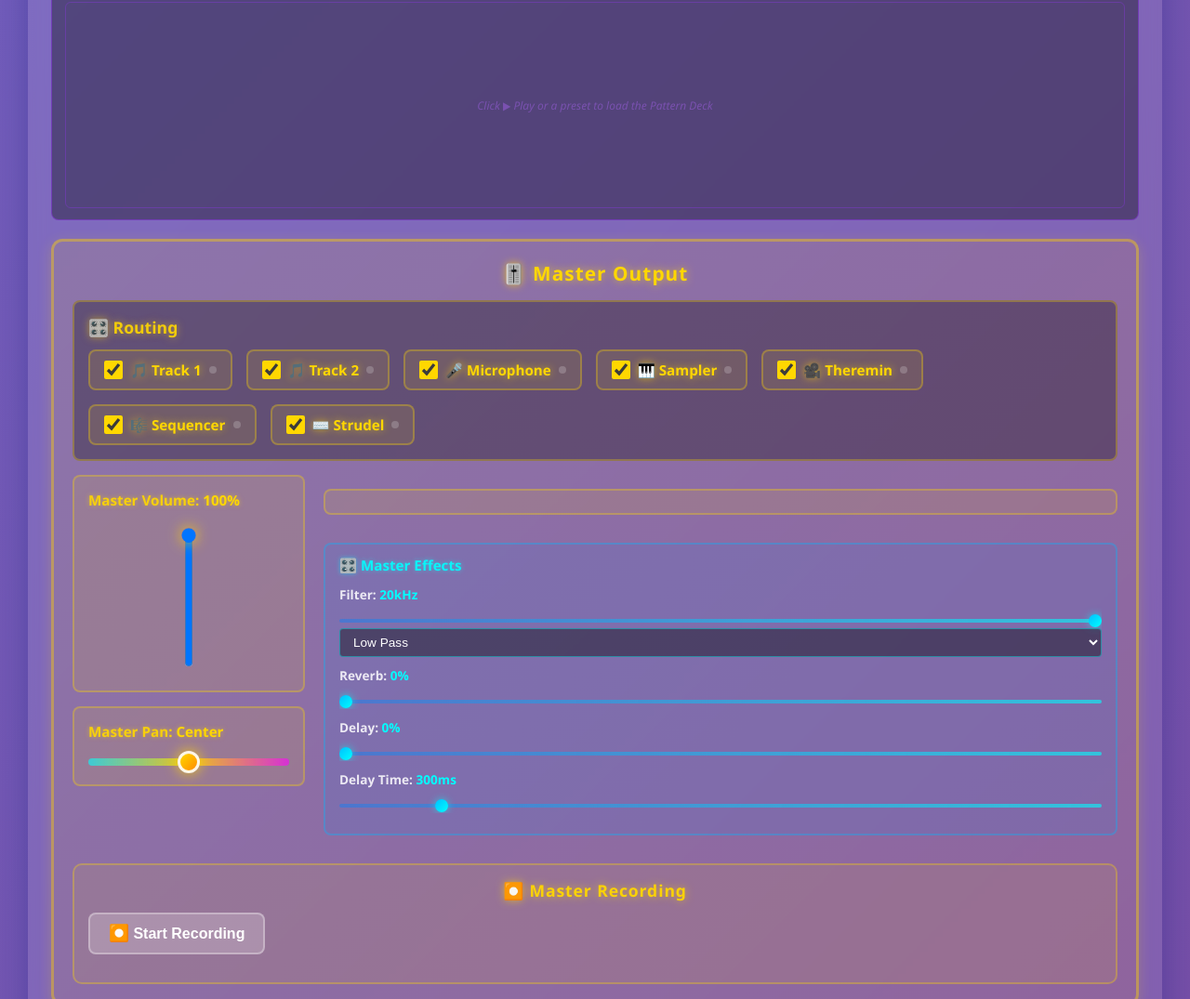
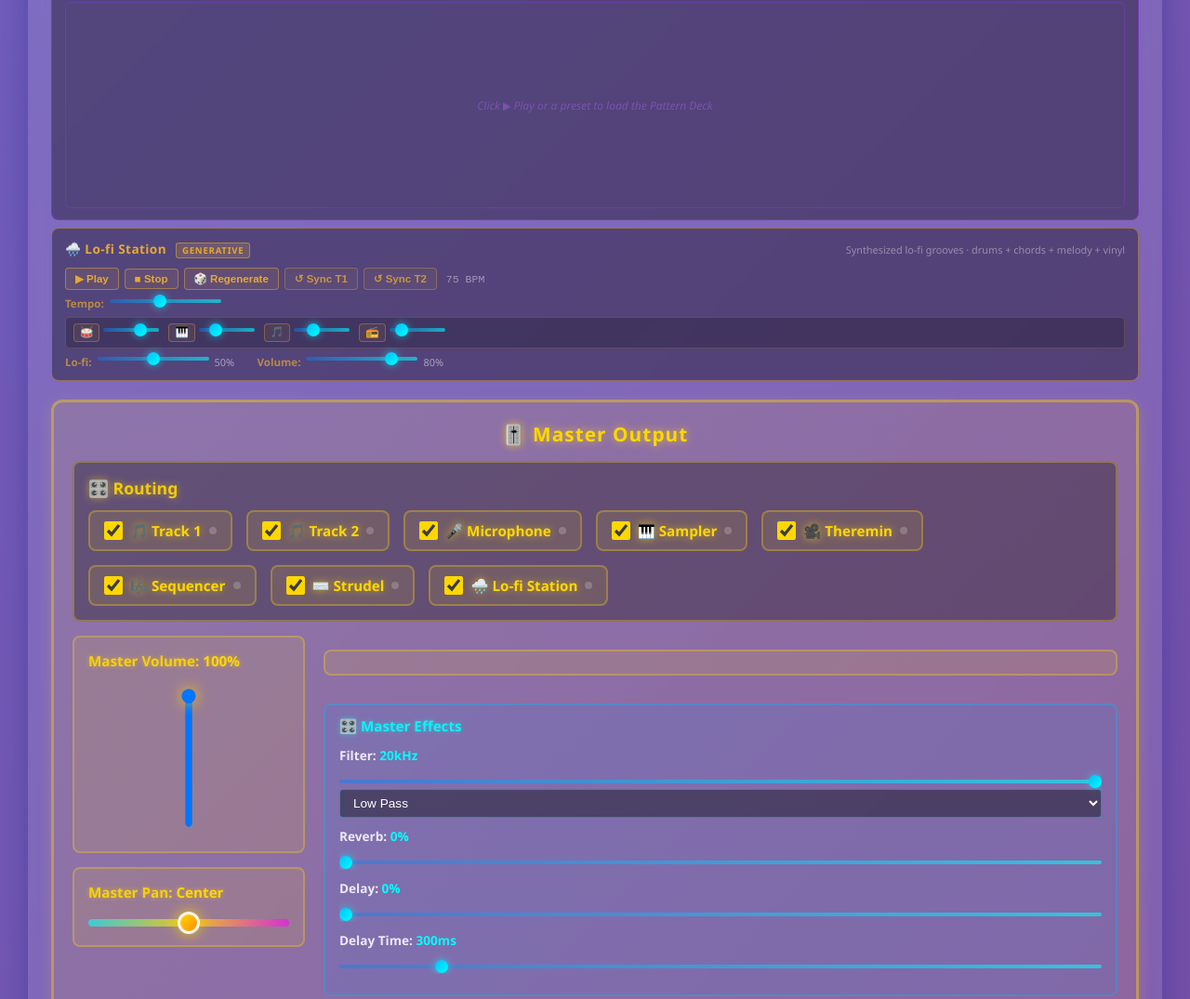
Before and after one commit to liorshahverdi/browser_jockey, a plain HTML site: page index.html in a window 1280 px wide. Shown: the part 5901-6976 px from the top of the page at 93% size. Drawn offline with nearby package versions, Linux system fonts and the light colour scheme.

Commit message:
sync root index.html with Flask template (oscilloscope fullscreen, Lo-fi Station)
Co-Authored-By: Claude Opus 4.6 <noreply@anthropic.com>

```diff
--- a/index.html
+++ b/index.html
@@ -1179,6 +1179,65 @@
             </div>
         </div>
 
+            <!-- Lo-fi Station — F-022 -->
+            <div class="lofi-station-section">
+                <div class="lofi-station-header">
+                    <span>🌧️ Lo-fi Station <span class="lofi-station-badge">GENERATIVE</span></span>
+                    <span class="lofi-station-help-text">Synthesized lo-fi grooves · drums + chords + melody + vinyl</span>
+                </div>
+
+                <div class="lofi-station-controls">
+                    <div class="lofi-station-row">
+                        <button id="lofiPlay" class="control-btn lofi-btn">▶ Play</button>
+                        <button id="lofiStop" class="control-btn lofi-btn">■ Stop</button>
+                        <button id="lofiRegenerate" class="control-btn lofi-btn">🎲 Regenerate</button>
+                        <button id="lofiSyncT1" class="control-btn lofi-sync-btn">↺ Sync T1</button>
+                        <button id="lofiSyncT2" class="control-btn lofi-sync-btn">↺ Sync T2</button>
+                        <span class="lofi-tempo-display"><span id="lofiBpmDisplay">75</span> BPM</span>
+                    </div>
+
+                    <div class="lofi-station-row">
+                        <label class="lofi-slider-label">Tempo:</label>
+                        <input type="range" id="lofiBpmSlider" min="55" max="100" value="75"
+                               class="effect-slider lofi-slider">
+                    </div>
+
+                    <div class="lofi-station-row lofi-layers-row">
+                        <div class="lofi-layer">
+                            <button id="lofiMuteDrums" class="control-btn lofi-mute-btn" title="Mute Drums">🥁</button>
+                            <input type="range" id="lofiVolDrums" min="0" max="100" value="70"
+                                   class="effect-slider lofi-layer-slider" data-layer="drums">
+                        </div>
+                        <div class="lofi-layer">
+                            <button id="lofiMuteChords" class="control-btn lofi-mute-btn" title="Mute Chords">🎹</button>
+                            <input type="range" id="lofiVolChords" min="0" max="100" value="25"
+                                   class="effect-slider lofi-layer-slider" data-layer="chords">
+                        </div>
+                        <div class="lofi-layer">
+                            <button id="lofiMuteMelody" class="control-btn lofi-mute-btn" title="Mute Melody">🎵</button>
+                            <input type="range" id="lofiVolMelody" min="0" max="100" value="30"
+                                   class="effect-slider lofi-layer-slider" data-layer="melody">
+                        </div>
+                        <div class="lofi-layer">
+                            <button id="lofiMuteAmbient" class="control-btn lofi-mute-btn" title="Mute Ambient">📻</button>
+                            <input type="range" id="lofiVolAmbient" min="0" max="100" value="15"
+                                   class="effect-slider lofi-layer-slider" data-layer="ambient">
+                        </div>
+                    </div>
+
+                    <div class="lofi-station-row">
+                        <label class="lofi-slider-label">Lo-fi:</label>
+                        <input type="range" id="lofiAmountSlider" min="0" max="100" value="50"
+                               class="effect-slider lofi-slider">
+                        <span id="lofiAmountDisplay" class="lofi-value-display">50%</span>
+                        <label class="lofi-slider-label" style="margin-left:10px;">Volume:</label>
+                        <input type="range" id="lofiVolumeSlider" min="0" max="100" value="80"
+                               class="effect-slider lofi-slider">
+                        <span id="lofiVolumeDisplay" class="lofi-value-display">80%</span>
+                    </div>
+                </div>
+            </div>
+
         <!-- Master Channel Effects -->
         <div class="master-effects-section">
             <div class="master-effects-header">
@@ -1224,6 +1283,11 @@
                             <span>⌨️ Strudel</span>
                             <span class="activity-indicator" id="activityPatternDeck"></span>
                         </label>
+                        <label class="routing-toggle">
+                            <input type="checkbox" id="routeLofiStation" checked>
+                            <span>🌧️ Lo-fi Station</span>
+                            <span class="activity-indicator" id="activityLofiStation"></span>
+                        </label>
                     </div>
                 </div>
 
@@ -1617,6 +1681,7 @@
             <div id="oscilloscope-container" class="oscilloscope-container">
                 <div class="oscilloscope-header">
                     <label>Oscilloscope</label>
+                    <button id="oscilloscopeFullscreenBtn" class="oscilloscope-fullscreen-btn" title="Toggle Fullscreen">⛶</button>
                 </div>
                 <canvas id="oscilloscope" class="oscilloscope-canvas"></canvas>
             </div>
```
